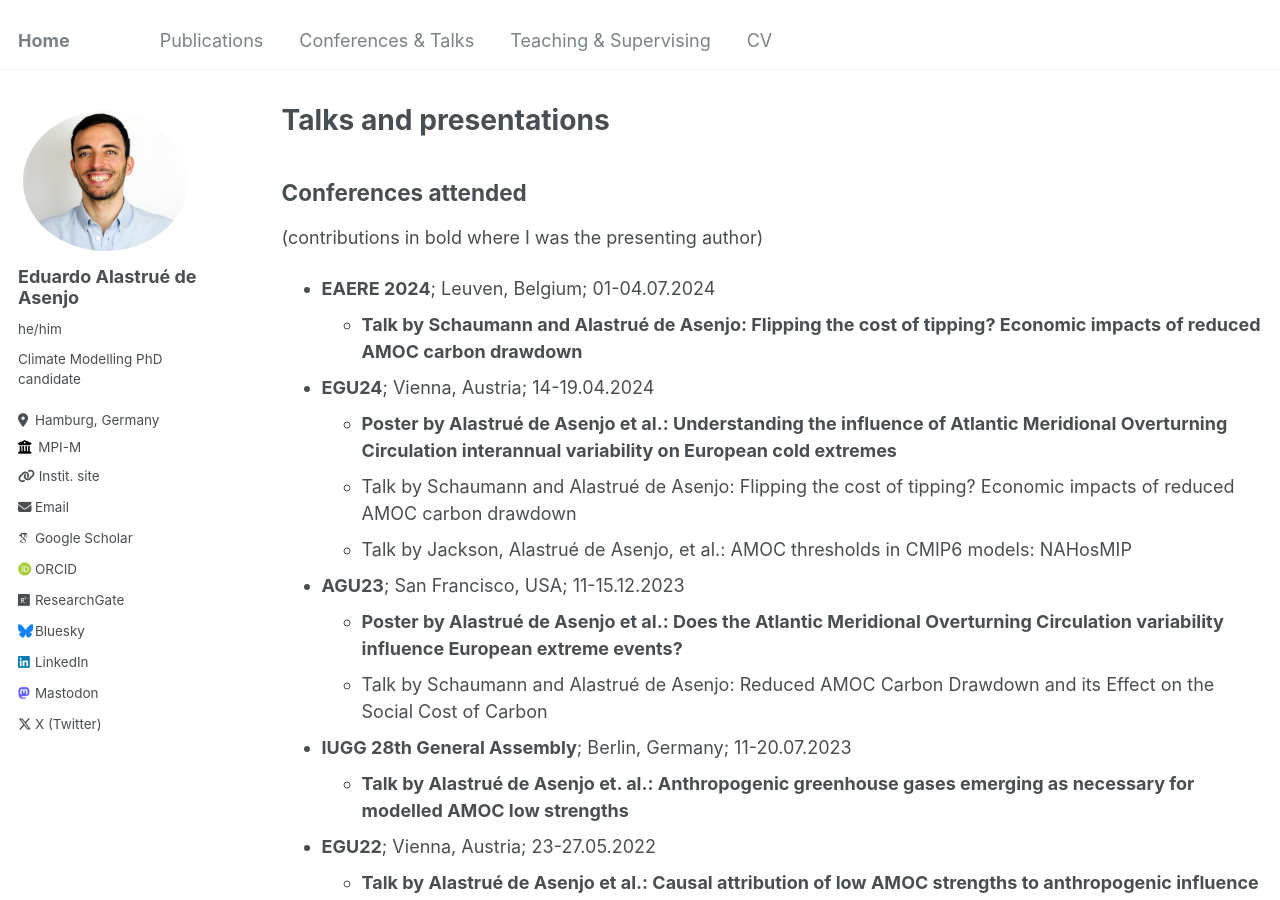
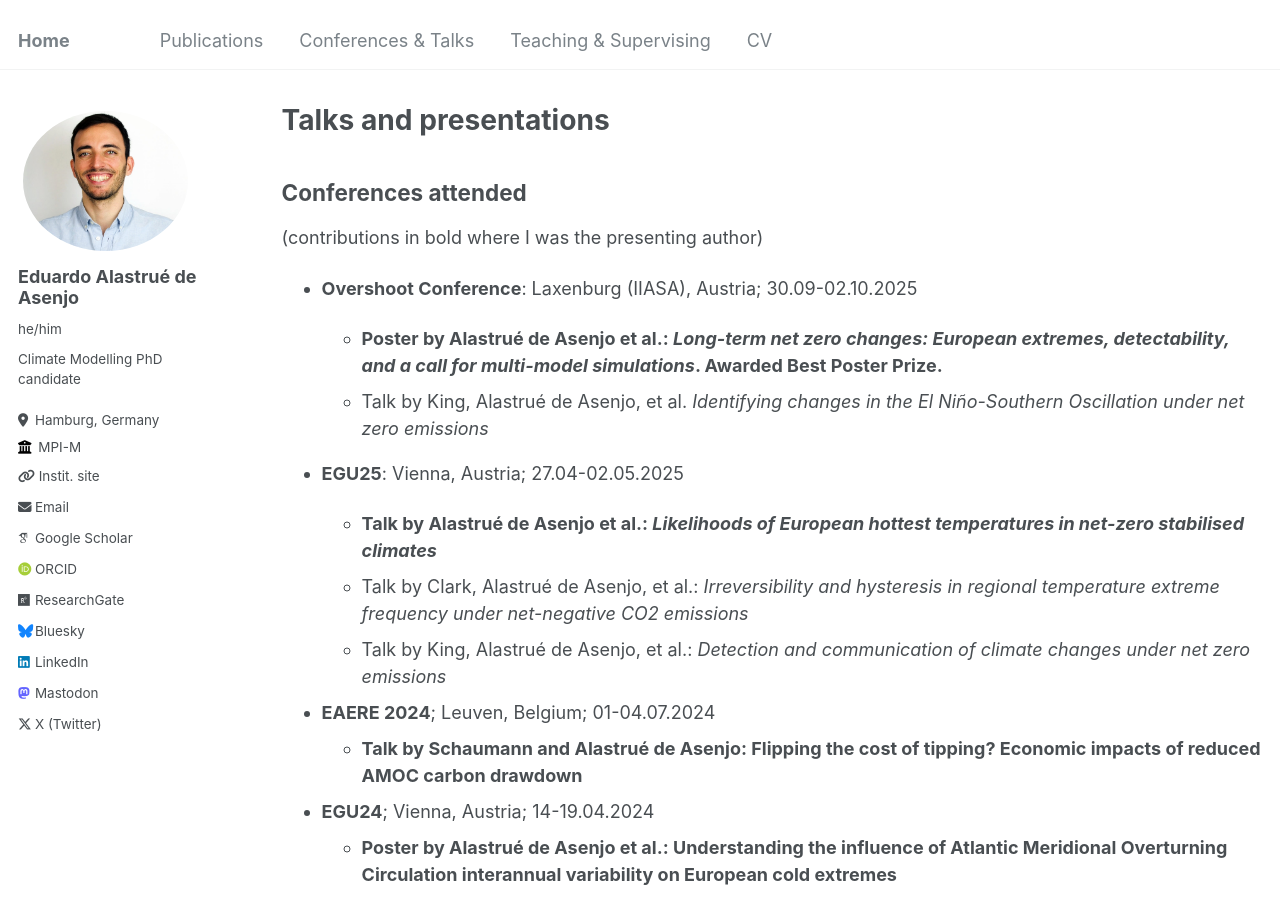
Before and after one commit to edualas/edualas.github.io, a Jekyll site: the page built from _pages/talks.md, in a window 1280 px wide and 900 px high. Built offline with Jekyll 4.4.1, drawn with Linux system fonts in a browser that asks for light colours; some web fonts are replaced.

Commit message:
Add upcoming conferences and presentations

```diff
--- a/_pages/talks.md
+++ b/_pages/talks.md
@@ -7,6 +7,17 @@ author_profile: true
 
 ## Conferences attended
 (contributions in bold where I was the presenting author)
+
+* **Overshoot Conference**: Laxenburg (IIASA), Austria; 30.09-02.10.2025
+
+    * **Poster by Alastrué de Asenjo et al.: *Long-term net zero changes: European extremes, detectability, and a call for multi-model simulations*. Awarded Best Poster Prize.**
+    * Talk by King, Alastrué de Asenjo, et al. *Identifying changes in the El Niño-Southern Oscillation under net zero emissions*
+
+* **EGU25**: Vienna, Austria; 27.04-02.05.2025
+
+    * **Talk by Alastrué de Asenjo et al.: *Likelihoods of European hottest temperatures in net-zero stabilised climates***
+    * Talk by Clark, Alastrué de Asenjo, et al.: *Irreversibility and hysteresis in regional temperature extreme frequency under net-negative CO2 emissions*
+    * Talk by King, Alastrué de Asenjo, et al.: *Detection and communication of climate changes under net zero emissions*
 
 * **EAERE 2024**; Leuven, Belgium; 01-04.07.2024
   * **Talk by Schaumann and Alastrué de Asenjo: Flipping the cost of tipping? Economic impacts of reduced AMOC carbon drawdown**
```
